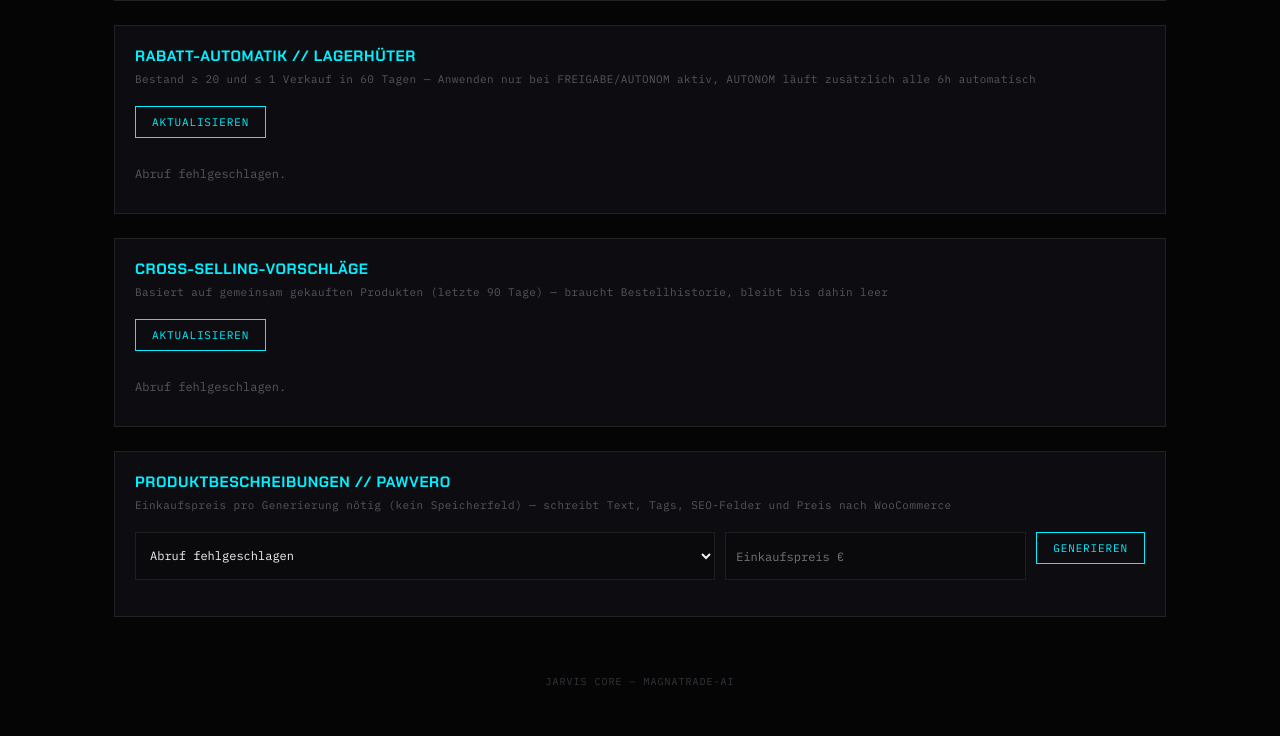
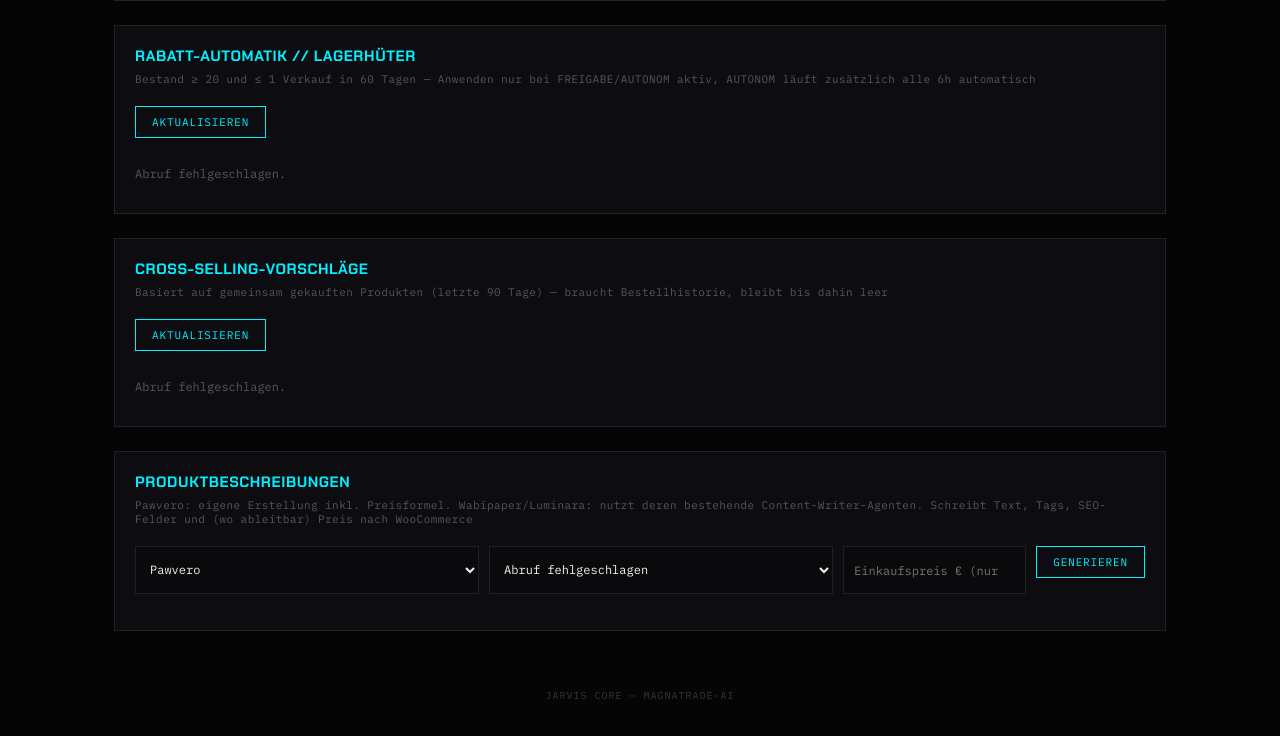
Before and after one commit to MagnaTradeAI/Jarvis, a website: page public/index.html in a window 1280 px wide. Shown: the part 674-1410 px from the top of the page. Drawn offline with Linux system fonts and the light colour scheme; no server answers.

Commit message:
Update product descriptions and controls in index.html

```diff
--- a/public/index.html
+++ b/public/index.html
@@ -93,13 +93,18 @@
 
   <section class="panel">
     <div class="panel-head">
-      <h2>PRODUKTBESCHREIBUNGEN // PAWVERO</h2>
-      <p class="hint">Einkaufspreis pro Generierung nötig (kein Speicherfeld) — schreibt Text, Tags, SEO-Felder und Preis nach WooCommerce</p>
+      <h2>PRODUKTBESCHREIBUNGEN</h2>
+      <p class="hint">Pawvero: eigene Erstellung inkl. Preisformel. Wabipaper/Luminara: nutzt deren bestehende Content-Writer-Agenten. Schreibt Text, Tags, SEO-Felder und (wo ableitbar) Preis nach WooCommerce</p>
     </div>
 
     <div class="pb-controls">
+      <select id="pb-shop">
+        <option value="pawvero">Pawvero</option>
+        <option value="wabipaper">Wabipaper</option>
+        <option value="luminara">Luminara Syndicate</option>
+      </select>
       <select id="pb-product"><option value="">Produkt wählen…</option></select>
-      <input id="pb-einkaufspreis" type="number" step="0.01" min="0" placeholder="Einkaufspreis €">
+      <input id="pb-einkaufspreis" type="number" step="0.01" min="0" placeholder="Einkaufspreis € (nur Pawvero)">
       <button class="refresh-btn" id="pb-generate" type="button">GENERIEREN</button>
     </div>
 
```
